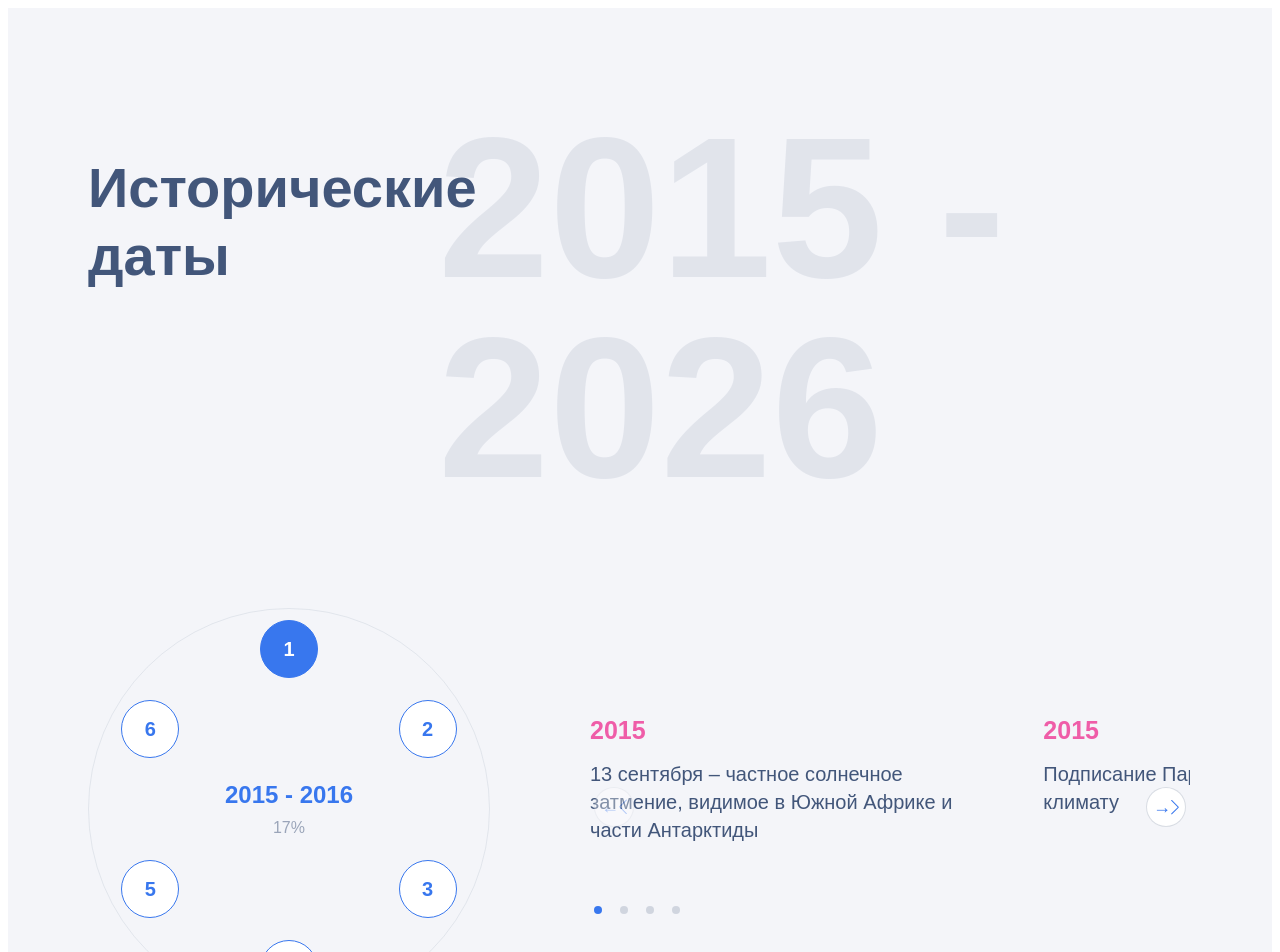
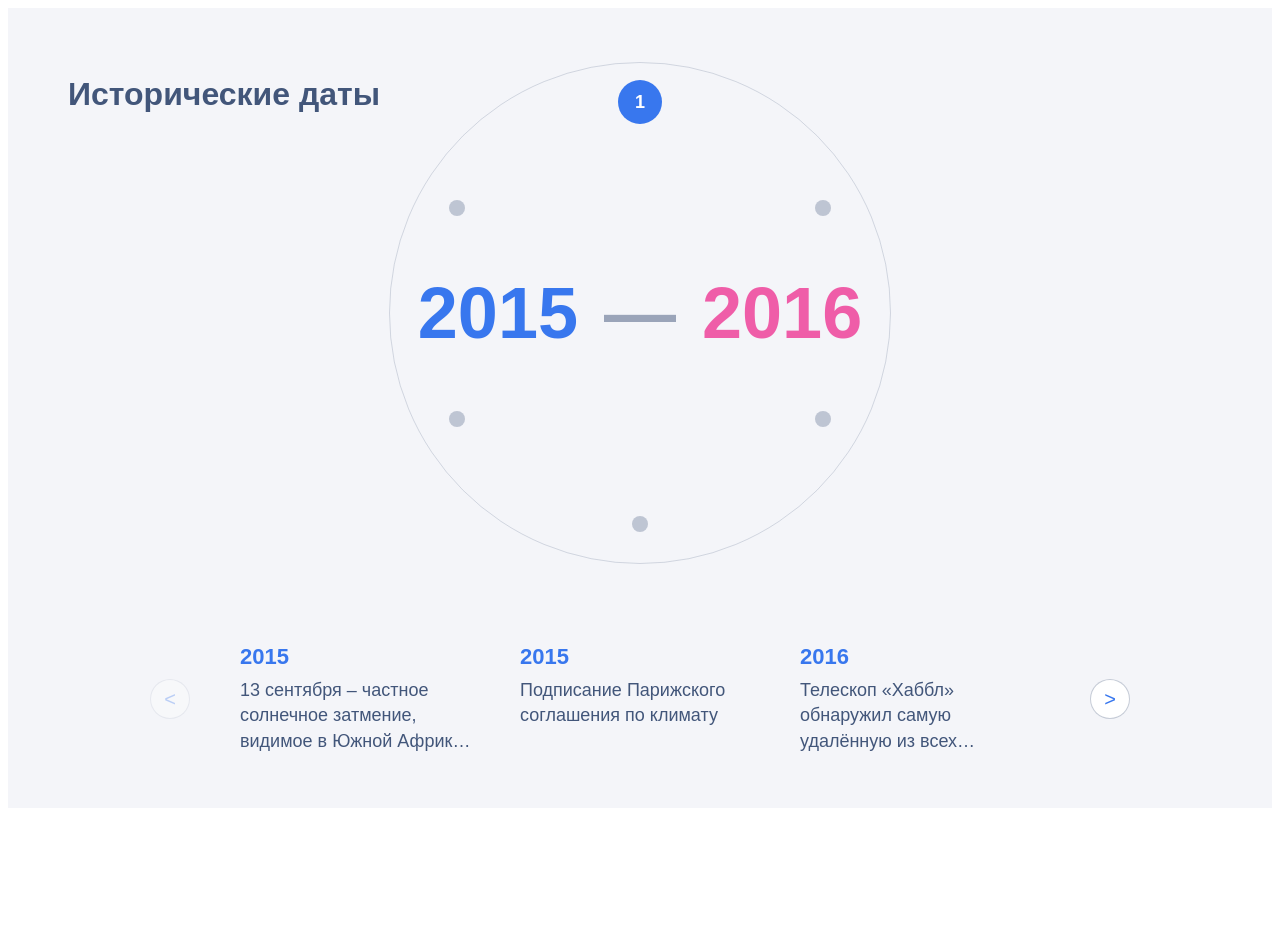
Before and after one commit to Marat-Tibilov/test_task, a React app: page / in a window 1280 px wide. Shown: the top 952 px of the page. After the commit the page ends 816 px from the top, so only its background shows below. Built offline with nearby package versions, Linux system fonts and the light colour scheme.

Commit message:
Позиции как на макете

```diff
--- a/src/components/time-line-block/timeline-block.scss
+++ b/src/components/time-line-block/timeline-block.scss
@@ -1,247 +1,164 @@
-// Простые стили без переменных
+$primary-color: #3877ee;
+$accent-color: #ef5da8;
+$text-color: #42567a;
+$bg: #f4f5f9;
+
 .timeline-block {
-  padding: 100px 80px;
-  background: #f4f5f9;
-  color: #42567a;
-  font-family: sans-serif;
-  max-width: 1440px;
-  margin: 0 auto;
+  position: relative;
+  height: 100vh;
+  width: 100%;
+  background: $bg;
+  display: flex;
+  flex-direction: column;
+  align-items: center;
+  justify-content: center;
+  font-family: "PT Sans", sans-serif;
+  overflow: hidden;
 }
 
-.timeline-header {
+.timeline-title {
+  position: absolute;
+  top: 40px;
+  left: 60px;
+  font-size: 32px;
+  font-weight: 700;
+  color: $text-color;
+  line-height: 1.2;
+}
+
+/* КРУГ */
+.circle-wrap {
+  position: relative;
+  width: 500px;
+  height: 500px;
+  border-radius: 50%;
+  border: 1px solid rgba(66, 86, 122, 0.2);
   display: flex;
-  justify-content: space-between;
-  align-items: flex-start;
-  margin-bottom: 100px;
+  align-items: center;
+  justify-content: center;
+  margin-bottom: 80px;
+}
 
-  h2 {
-    font-size: 56px;
-    font-weight: 700;
-    color: #42567a;
-    max-width: 350px;
-    line-height: 1.2;
+.dynamic-years {
+  position: absolute;
+  text-align: center;
+  font-size: 72px;
+  font-weight: 700;
+  line-height: 1;
+  z-index: 5;
+  pointer-events: none;
+
+  .year-start {
+    color: $primary-color;
   }
 
-  .total-years {
-    font-size: 200px;
-    font-weight: 700;
-    color: #42567a;
-    opacity: 0.1;
-    line-height: 1;
+  .year-end {
+    color: $accent-color;
+  }
+
+  .divider {
+    color: $text-color;
+    opacity: 0.5;
+    margin: 0 6px;
   }
 }
 
-.timeline-main {
-  display: flex;
-  gap: 100px;
-  align-items: center;
-}
-
-.timeline-controls {
-  flex-shrink: 0;
-}
-
-.timeline-circle {
-  position: relative;
-  width: 400px;
-  height: 400px;
-  border: 1px solid rgba(66, 86, 122, 0.1);
-  border-radius: 50%;
-  display: flex;
-  align-items: center;
-  justify-content: center;
-}
-
-.center-years {
-  text-align: center;
-  z-index: 2;
-
-  .current-period {
-    font-size: 24px;
-    color: #3877ee;
-    font-weight: 700;
-    margin-bottom: 10px;
-  }
-
-  .progress {
-    font-size: 16px;
-    color: #42567a;
-    opacity: 0.5;
-  }
-}
-
+/* ТОЧКИ НА КРУГЕ */
 .circle-point {
   position: absolute;
-  width: 56px;
-  height: 56px;
-  border: 1px solid #3877ee;
+  width: 16px;
+  height: 16px;
   border-radius: 50%;
-  background: white;
+  background: rgba(66, 86, 122, 0.3);
+  border: none;
   cursor: pointer;
   transform: translate(-50%, -50%);
   transition: all 0.3s ease;
   display: flex;
   align-items: center;
   justify-content: center;
-  z-index: 3;
+
+  &.active {
+    background: $primary-color;
+    width: 44px;
+    height: 44px;
+    color: #fff;
+    font-weight: 700;
+    font-size: 18px;
+  }
 
   &:hover {
-    background: #3877ee;
-
-    .point-number {
-      color: white;
-    }
-  }
-
-  &.active {
-    background: #3877ee;
-
-    .point-number {
-      color: white;
-    }
+    background: $primary-color;
+    opacity: 0.8;
   }
 }
 
-.point-number {
-  color: #3877ee;
-  font-weight: 700;
-  font-size: 20px;
-  transition: color 0.3s ease;
+/* НИЖНИЙ БЛОК */
+.bottom-section {
+  display: flex;
+  align-items: center;
+  justify-content: center;
+  width: 100%;
+  max-width: 1000px;
+  position: relative;
+  gap: 20px;
 }
 
-.timeline-content {
-  flex: 1;
-  max-width: 600px;
+.timeline-swiper {
+  width: 80%;
 }
 
-.slider-container {
-  position: relative;
-}
+.event-item {
+  text-align: left;
 
-.event-slide {
   .event-year {
-    font-size: 25px;
-    color: #ef5da8;
-    margin-bottom: 15px;
+    color: $primary-color;
+    font-size: 22px;
     font-weight: 700;
+    margin-bottom: 8px;
   }
 
   .event-description {
-    font-size: 20px;
+    color: $text-color;
+    font-size: 18px;
     line-height: 1.4;
-    color: #42567a;
+    display: -webkit-box;
+    -webkit-line-clamp: 3;
+    -webkit-box-orient: vertical;
+    overflow: hidden;
   }
 }
 
-.swiper-navigation {
+/* КНОПКИ НАВИГАЦИИ */
+.nav-btn.small {
+  width: 40px;
+  height: 40px;
+  border-radius: 50%;
+  border: 1px solid rgba(66, 86, 122, 0.3);
+  background: white;
+  color: $primary-color;
+  font-size: 20px;
   display: flex;
-  justify-content: space-between;
   align-items: center;
-  margin-top: 30px;
-}
+  justify-content: center;
+  transition: all 0.3s ease;
+  margin: 0 10px;
 
-.swiper-pagination {
-  display: flex;
-  gap: 10px;
+  &:hover:not(:disabled) {
+    background: $primary-color;
+    color: white;
+  }
 
-  .swiper-pagination-bullet {
-    width: 8px;
-    height: 8px;
-    background: rgba(66, 86, 122, 0.2);
-    border-radius: 50%;
-    opacity: 1;
+  &:disabled {
+    opacity: 0.3;
+    pointer-events: none;
+  }
 
-    &.swiper-pagination-bullet-active {
-      background: #3877ee;
-    }
+  &.left {
+    order: 0;
+  }
+
+  &.right {
+    order: 2;
   }
 }
-
-.swiper-buttons {
-  display: flex;
-  gap: 20px;
-
-  button {
-    width: 40px;
-    height: 40px;
-    border: 1px solid rgba(66, 86, 122, 0.2);
-    border-radius: 50%;
-    background: white;
-    cursor: pointer;
-    display: flex;
-    align-items: center;
-    justify-content: center;
-    font-size: 18px;
-    color: #3877ee;
-    transition: all 0.3s ease;
-
-    &:hover {
-      background: #3877ee;
-      color: white;
-      border-color: #3877ee;
-    }
-  }
-}
-
-// Стили для Swiper
-.swiper {
-  padding: 20px 0;
-}
-
-// Мобильная версия
-@media (max-width: 768px) {
-  .timeline-block {
-    padding: 50px 20px;
-  }
-
-  .timeline-header {
-    flex-direction: column;
-    margin-bottom: 50px;
-
-    h2 {
-      font-size: 32px;
-      margin-bottom: 20px;
-    }
-
-    .total-years {
-      font-size: 100px;
-      align-self: flex-end;
-    }
-  }
-
-  .timeline-main {
-    flex-direction: column;
-    gap: 40px;
-  }
-
-  .timeline-circle {
-    width: 300px;
-    height: 300px;
-    margin: 0 auto;
-  }
-
-  .swiper-navigation {
-    flex-direction: column;
-    gap: 20px;
-    align-items: center;
-  }
-
-  .event-slide {
-    .event-year {
-      font-size: 20px;
-    }
-
-    .event-description {
-      font-size: 16px;
-    }
-  }
-
-  .circle-point {
-    width: 40px;
-    height: 40px;
-
-    .point-number {
-      font-size: 16px;
-    }
-  }
-}
--- a/src/components/time-line-block/timline-block.tsx
+++ b/src/components/time-line-block/timline-block.tsx
@@ -1,101 +1,112 @@
-import React, { useState } from 'react';
-import { TimelinePeriod } from './types';
-import { Swiper, SwiperSlide } from 'swiper/react';
-import { Navigation, Pagination } from 'swiper/modules';
-import 'swiper/css';
-import 'swiper/css/navigation';
-import 'swiper/css/pagination';
-import './timeline-block.scss';
+import React, { useEffect, useRef, useState } from "react";
+import { TimelinePeriod } from "./types";
+import { Swiper, SwiperSlide } from "swiper/react";
+import "swiper/css";
+import "./timeline-block.scss";
+import gsap from "gsap";
 
 interface TimelineBlockProps {
     periods: TimelinePeriod[];
     title?: string;
 }
 
-const TimelineBlock: React.FC<TimelineBlockProps> = ({
-                                                         periods,
-                                                         title = "Исторические даты"
-                                                     }) => {
+const TimelineBlock: React.FC<TimelineBlockProps> = ({  periods,   title = "Исторические даты" }) => {
     const [currentPeriodIndex, setCurrentPeriodIndex] = useState(0);
     const currentPeriod = periods[currentPeriodIndex];
+    const yearsRef = useRef<HTMLDivElement | null>(null);
+    const circleRef = useRef<HTMLDivElement | null>(null);
+    const [radius, setRadius] = useState(0);
 
-    const handlePeriodChange = (index: number) => {
-        setCurrentPeriodIndex(index);
+    // вычисляем радиус
+    useEffect(() => {
+        const calcRadius = () => {
+            if (!circleRef.current) return;
+            const rect = circleRef.current.getBoundingClientRect();
+            setRadius(Math.min(rect.width, rect.height) / 2 - 40);
+        };
+        calcRadius();
+        window.addEventListener("resize", calcRadius);
+        return () => window.removeEventListener("resize", calcRadius);
+    }, []);
+
+    // анимация годов при смене
+    useEffect(() => {
+        if (yearsRef.current) {
+            gsap.fromTo(
+                yearsRef.current,
+                { opacity: 0, y: 20 },
+                { opacity: 1, y: 0, duration: 0.6, ease: "power2.out" }
+            );
+        }
+    }, [currentPeriodIndex]);
+
+    const getCirclePointPosition = (
+        index: number,
+        total: number,
+        r: number
+    ) => {
+        const angle = index * (360 / total) - 90;
+        const rad = (angle * Math.PI) / 180;
+        return { x: Math.cos(rad) * r, y: Math.sin(rad) * r };
     };
 
-    // Рассчитываем позицию точки на круге
-    const getCirclePointPosition = (index: number, total: number, radius: number) => {
-        const angle = (index * 360) / total;
-        const radian = ((angle - 90) * Math.PI) / 180; // начинаем с верха
-        const x = Math.cos(radian) * radius;
-        const y = Math.sin(radian) * radius;
-        return { x, y };
-    };
+    const handleNext = () =>
+        setCurrentPeriodIndex((prev) =>
+            prev < periods.length - 1 ? prev + 1 : prev
+        );
 
-    // Рассчитываем прогресс
-    const progress = ((currentPeriodIndex + 1) / periods.length) * 100;
+    const handlePrev = () =>
+        setCurrentPeriodIndex((prev) => (prev > 0 ? prev - 1 : prev));
+
+    const handleClickPoint = (index: number) => setCurrentPeriodIndex(index);
 
     return (
         <div className="timeline-block">
-            <div className="timeline-header">
-                <h2>{title}</h2>
-                <div className="total-years">
-                    {periods[0].startYear} - {periods[periods.length - 1].endYear}
-                </div>
+            <h2 className="timeline-title">{title}</h2>
+
+            <div className="circle-wrap" ref={circleRef}>
+                <div className="dynamic-years" ref={yearsRef}>
+                    <span className="year-start">{currentPeriod.startYear}</span>
+                    <span className="divider"> — </span>
+                    <span className="year-end">{currentPeriod.endYear}</span>
                 </div>
 
-            <div className="timeline-main">
-                <div className="timeline-controls">
-                    <div className="timeline-circle">
-                        {/* Центральные года */}
-                        <div className="center-years">
-                            <div className="current-period">
-                                {currentPeriod.startYear} - {currentPeriod.endYear}
-                            </div>
-                            <div className="progress">{Math.round(progress)}%</div>
-                        </div>
-
-                        {/* Точки на круге */}
-                        {periods.map((period, index) => {
-                            const position = getCirclePointPosition(index, periods.length, 160);
-                            const isActive = index === currentPeriodIndex;
-
+                {periods.map((_, i) => {
+                    const pos = getCirclePointPosition(i, periods.length, radius);
+                    const isActive = i === currentPeriodIndex;
                     return (
-                                <div
-                                    key={index}
-                                    className={`circle-point ${isActive ? 'active' : ''}`}
+                        <button
+                            key={i}
+                            className={`circle-point ${isActive ? "active" : ""}`}
                             style={{
-                                        left: `calc(50% + ${position.x}px)`,
-                                        top: `calc(50% + ${position.y}px)`,
+                                left: `calc(50% + ${pos.x}px)`,
+                                top: `calc(50% + ${pos.y}px)`,
                             }}
-                                    onClick={() => handlePeriodChange(index)}
+                            onClick={() => handleClickPoint(i)}
                         >
-                                    <div className="point-line"></div>
-                                    <div className="point-number">{index + 1}</div>
-                                </div>
+                            {isActive ? <span>{i + 1}</span> : ""}
+                        </button>
                     );
                 })}
             </div>
-                </div>
 
-                <div className="timeline-content">
-                    <div className="slider-container">
+            <div className="bottom-section">
+                <button
+                    className="nav-btn small left"
+                    onClick={handlePrev}
+                    disabled={currentPeriodIndex === 0}
+                >
+                    &lt;
+                </button>
+
                 <Swiper
-                            modules={[Navigation, Pagination]}
-                            spaceBetween={80}
-                            slidesPerView={1.5}
-                            navigation={{
-                                nextEl: '.swiper-button-next',
-                                prevEl: '.swiper-button-prev',
-                            }}
-                            pagination={{
-                                clickable: true,
-                                el: '.swiper-pagination'
-                            }}
+                    spaceBetween={40}
+                    slidesPerView={3}
+                    className="timeline-swiper"
                 >
-                            {currentPeriod.events.map((event, index) => (
-                                <SwiperSlide key={index}>
-                                    <div className="event-slide">
+                    {currentPeriod.events.map((event, i) => (
+                        <SwiperSlide key={i}>
+                            <div className="event-item">
                                 <div className="event-year">{event.year}</div>
                                 <div className="event-description">{event.description}</div>
                             </div>
@@ -103,16 +114,13 @@ const TimelineBlock: React.FC<TimelineBlockProps> = ({
                     ))}
                 </Swiper>
 
-                        {/* Кастомная навигация */}
-                        <div className="swiper-navigation">
-                            <div className="swiper-pagination"></div>
-                            <div className="swiper-buttons">
-                                <button className="swiper-button-prev">←</button>
-                                <button className="swiper-button-next">→</button>
-                            </div>
-                        </div>
-                    </div>
-                </div>
+                <button
+                    className="nav-btn small right"
+                    onClick={handleNext}
+                    disabled={currentPeriodIndex === periods.length - 1}
+                >
+                    &gt;
+                </button>
             </div>
         </div>
     );
```
Also changed, not shown: src/App.tsx (+0 -8 lines). Lines whose indentation alone changed are shown as unchanged.
